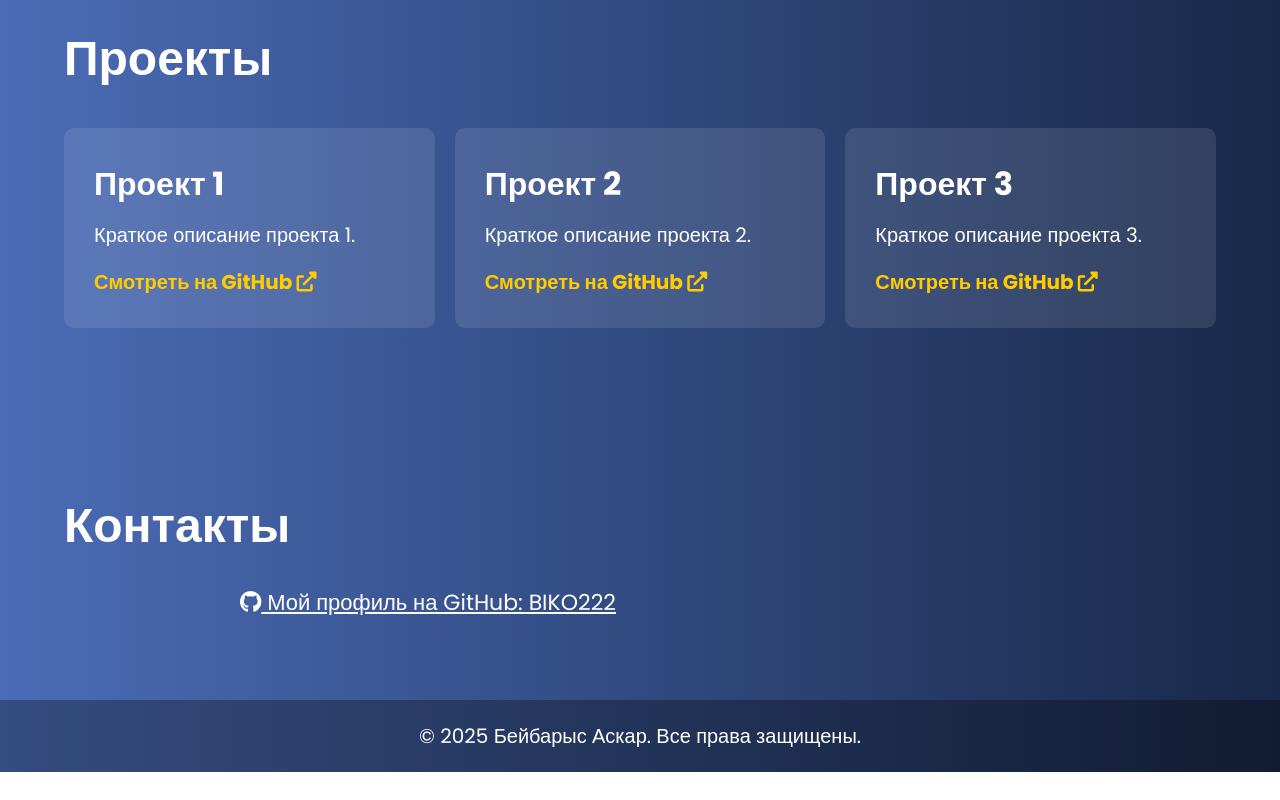
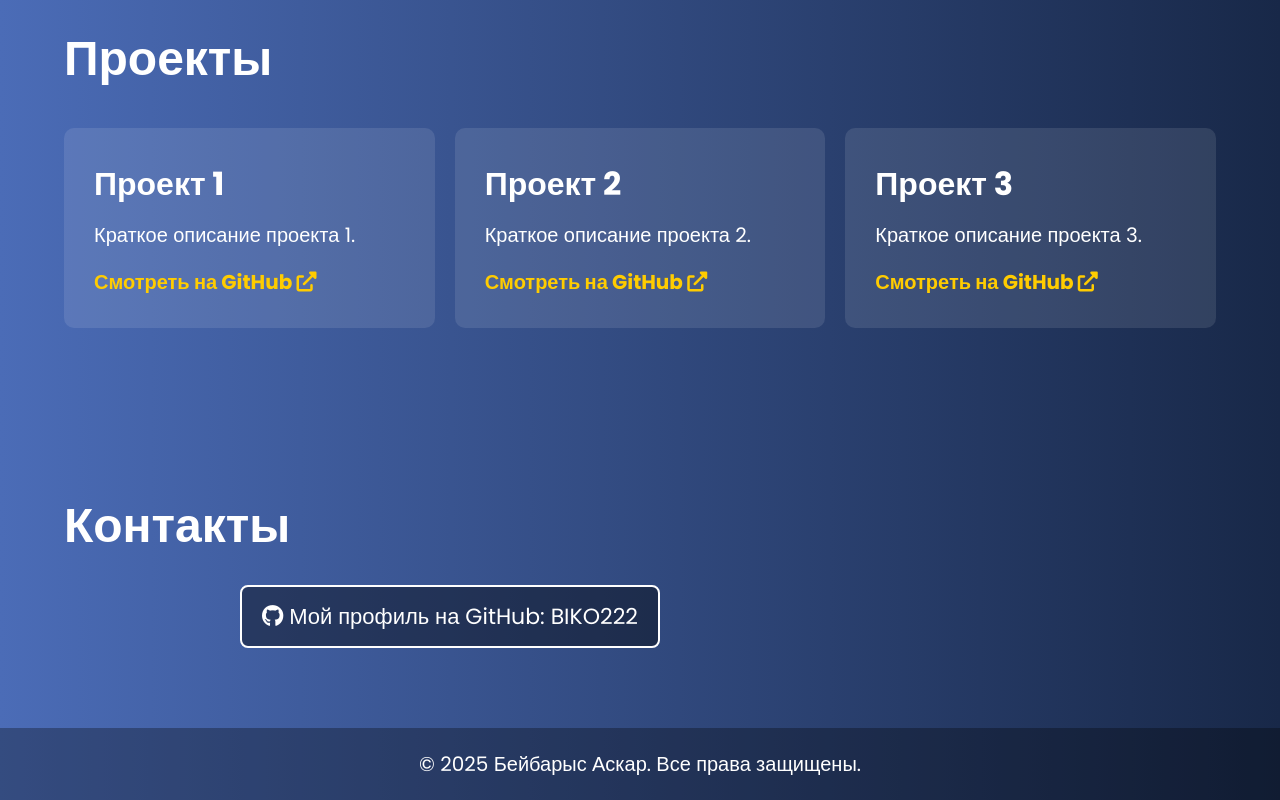
Before and after one commit to BIKO222/Beibarys, a plain HTML site: page index.html in a window 1280 px wide. Shown: the part 1944-2744 px from the top of the page. Before the commit the page ends 2716 px from the top, so only its background shows below. Drawn offline with Linux system fonts and the light colour scheme.

Commit message:
Update style.css

```diff
--- a/style.css
+++ b/style.css
@@ -7,7 +7,7 @@
 
 body {
   font-family: 'Poppins', sans-serif;
-  font-size: 20px; /* Увеличенный базовый размер шрифта */
+  font-size: 20px; /* Большой базовый шрифт */
   line-height: 1.6;
   background: linear-gradient(to right, #4b6cb7, #182848);
   color: #fff;
@@ -37,7 +37,7 @@ body {
 }
 
 .logo a {
-  font-size: 28px; /* Более крупный логотип */
+  font-size: 28px;
   font-weight: 700;
   color: #fff;
   text-decoration: none;
@@ -55,7 +55,7 @@ body {
 .nav-links a {
   color: #fff;
   text-decoration: none;
-  font-size: 22px; /* Крупные пункты навбара */
+  font-size: 22px;
   transition: color 0.3s ease, transform 0.3s ease;
 }
 
@@ -91,7 +91,7 @@ body {
 }
 
 .hero-content h1 {
-  font-size: 64px; /* Очень крупный заголовок */
+  font-size: 64px;
   margin-bottom: 20px;
 }
 
@@ -123,13 +123,13 @@ body {
 }
 
 .section h2 {
-  font-size: 48px; /* Большой заголовок для разделов */
+  font-size: 48px;
   margin-bottom: 20px;
   font-weight: 700;
 }
 
 .section p {
-  font-size: 22px; /* Крупное основное содержание */
+  font-size: 22px;
   max-width: 800px;
   margin: 0 auto;
 }
@@ -151,7 +151,7 @@ body {
   border-radius: 30px;
 }
 
-/* Проекты */
+/* Проекты: Сетка карточек */
 .projects-grid {
   display: grid;
   grid-template-columns: repeat(auto-fit, minmax(300px, 1fr));
@@ -188,7 +188,25 @@ body {
   font-size: 20px;
 }
 
-/* Контакты и футер */
+/* Стилизация ссылки на профиль GitHub */
+.github-link a {
+  display: inline-block;
+  color: #ffffff;
+  background: rgba(0, 0, 0, 0.4);
+  border: 2px solid #ffffff;
+  border-radius: 8px;
+  padding: 12px 20px;
+  text-decoration: none;
+  font-size: 22px;
+  transition: all 0.3s ease;
+}
+
+.github-link a:hover {
+  background: #000000;
+  color: #ffffff;
+}
+
+/* Footer */
 .footer {
   text-align: center;
   padding: 20px 0;
@@ -196,7 +214,7 @@ body {
   font-size: 20px;
 }
 
-/* Адаптивность для мобильных устройств */
+/* Адаптив */
 @media (max-width: 768px) {
   .hero-content h1 {
     font-size: 48px;
@@ -212,7 +230,7 @@ body {
   }
 }
 
-/* Анимация появления Hero-контента */
+/* Анимация Hero */
 @keyframes slideIn {
   from {
     opacity: 0;
@@ -224,7 +242,7 @@ body {
   }
 }
 
-/* Анимация появления секций при прокрутке */
+/* Анимация появления секций при скролле */
 .fade-in-section {
   opacity: 0;
   transform: translateY(20px);
```
